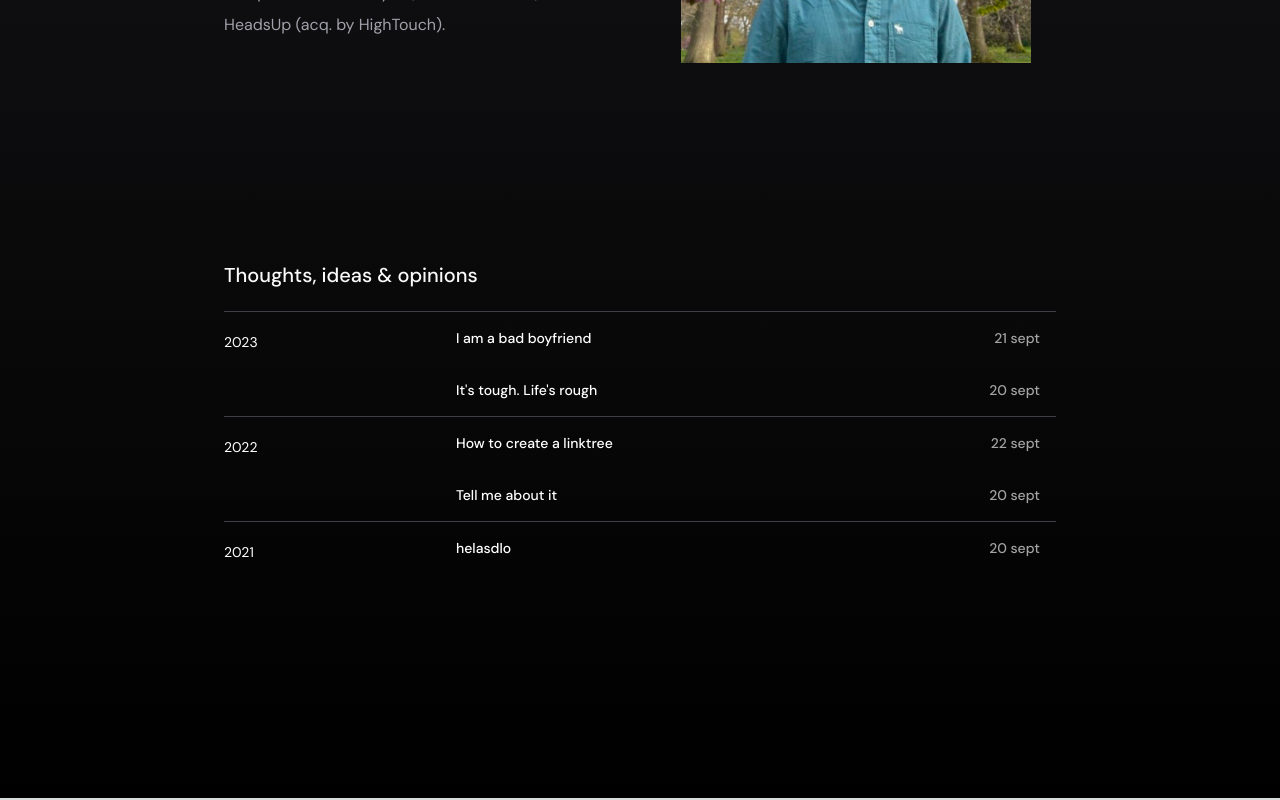
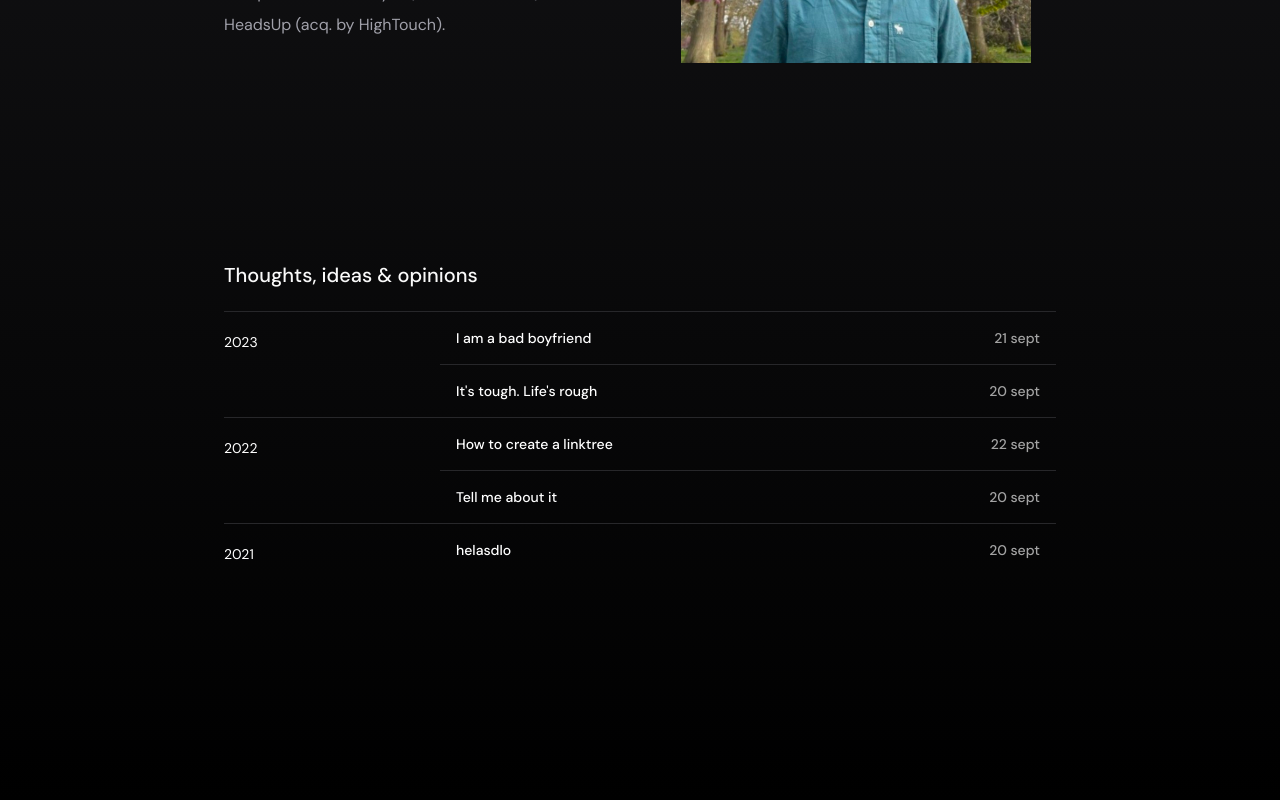
Before and after one commit to yeoengheng/site, a Next.js app: page / in a window 1280 px wide. Shown: the part 555-1355 px from the top of the page. Built offline with nearby package versions, Linux system fonts and the light colour scheme.

Commit message:
add divider and color change

```diff
--- a/app/components/ArticleList.tsx
+++ b/app/components/ArticleList.tsx
@@ -24,7 +24,7 @@ const ArticlesList: React.FC<ArticlesListProps> = ({ articles }) => {
       {years.map((year, index) => (
         <div key={year}>
           {/* Conditionally render the horizontal rule based on index */}
-          {index !== 0 && <hr className="border-t border-zinc-700 w-full" />}
+          {index !== 0 && <hr className="border-t border-zinc-800 w-full" />}
           <YearGroup year={year} articles={articlesByYear[year]} />
         </div>
       ))}
--- a/app/components/YearGroup.tsx
+++ b/app/components/YearGroup.tsx
@@ -11,7 +11,7 @@ const YearGroup: React.FC<YearGroupProps> = ({ year, articles }) => (
   <>
     <div className="grid grid-cols-4 gap-8">
       <p className="col-start-1 text-white text-sm py-4 m-0 font-normal font-['DM Sans'] leading-loose">{year}</p>
-      <div className="col-start-2 col-span-3">
+      <div className="col-start-2 col-span-3 divide-y divide-zinc-800">
         {articles.map((article, index) => (
           <ArticleItem key={index} title={article.title} date={article.date} url={article.url} />
         ))}
--- a/app/page.tsx
+++ b/app/page.tsx
@@ -62,7 +62,7 @@ export default function Home() {
       <div>
         <div className="container px-4 sm:px-8 py-16 lg:py-24 mx-auto prose prose-zinc dark:prose-invert max-w-4xl text-zinc-50 text-xl font-medium font-['DM Sans'] leading-loose">
           Thoughts, ideas & opinions
-          <div className='mt-4 divide-y divide-zinc-800 border-t border-zinc-700'>
+          <div className='mt-4 divide-y divide-zinc-800 border-t border-zinc-800'>
             <ArticlesList articles={articles}/>
           </div>
         </div>
```
